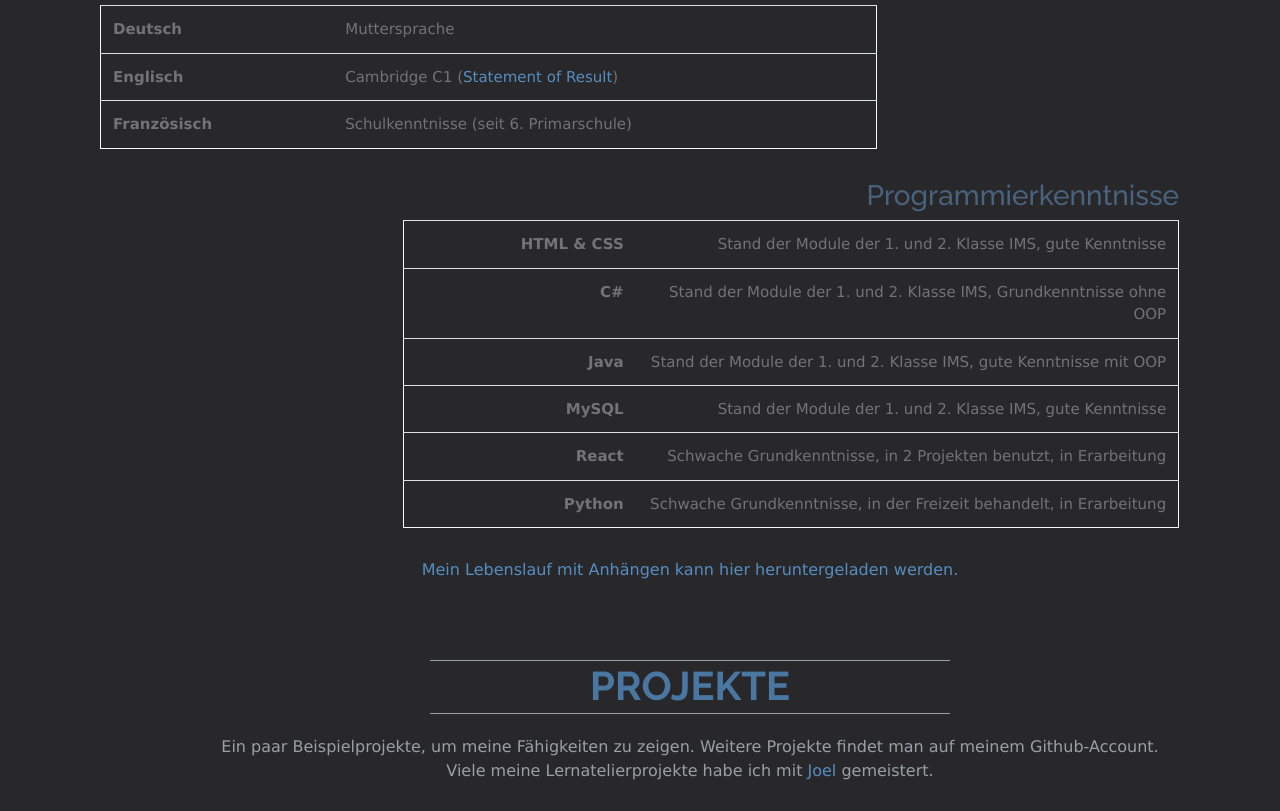
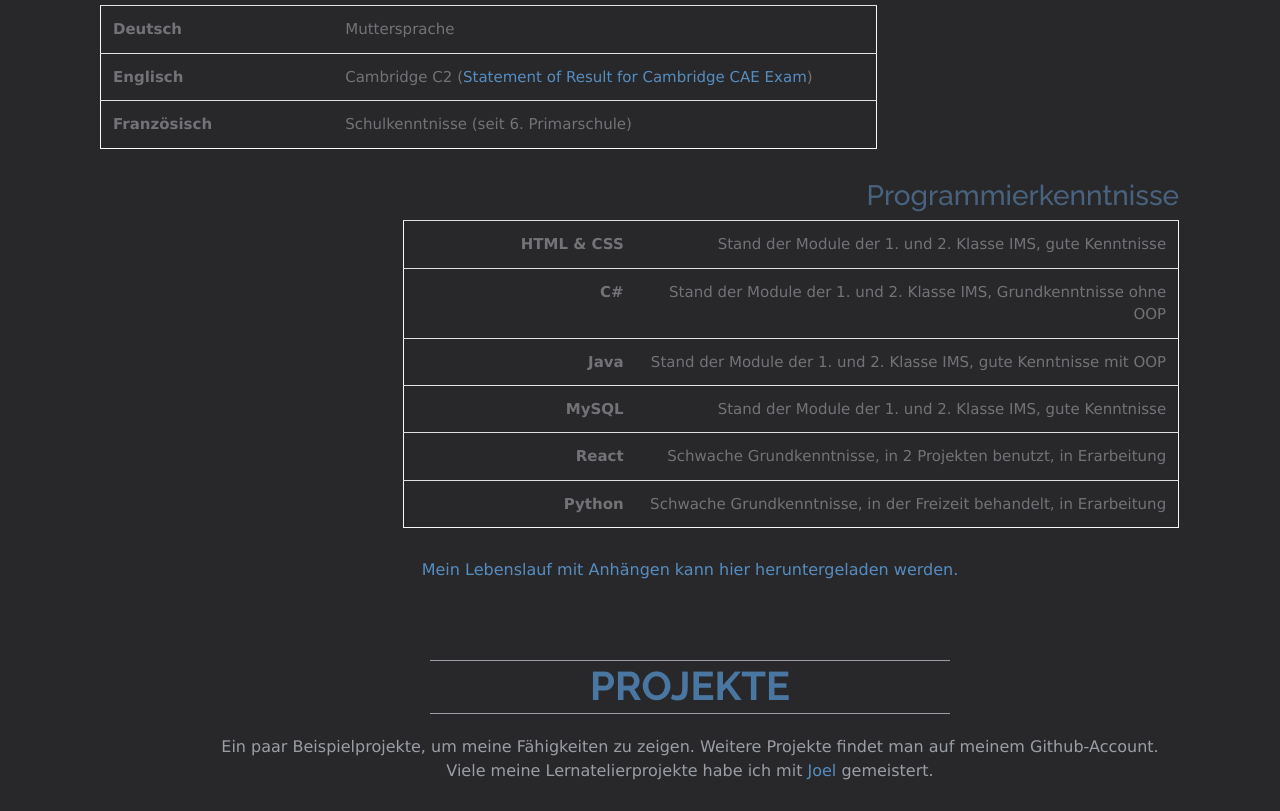
Before and after one commit to GreyForrest/GreyForrest.github.io, a plain HTML site: page index.html in a window 1280 px wide. Shown: the part 2708-3519 px from the top of the page. Drawn offline with nearby package versions, Linux system fonts and the light colour scheme.

Commit message:
added cae statement of result

```diff
--- a/index.html
+++ b/index.html
@@ -297,7 +297,7 @@
               </tr>
               <tr>
                 <th scope="col">Englisch</th>
-                <td>Cambridge C1 (<a href="assets/CAE Statement Of Result.pdf" download>Statement of Result</a>)</td>
+                <td>Cambridge C2 (<a href="assets/CAE Statement Of Result.pdf" download>Statement of Result for Cambridge CAE Exam</a>)</td>
               </tr>
               <tr>
                 <th scope="col">Französisch</th>
```
